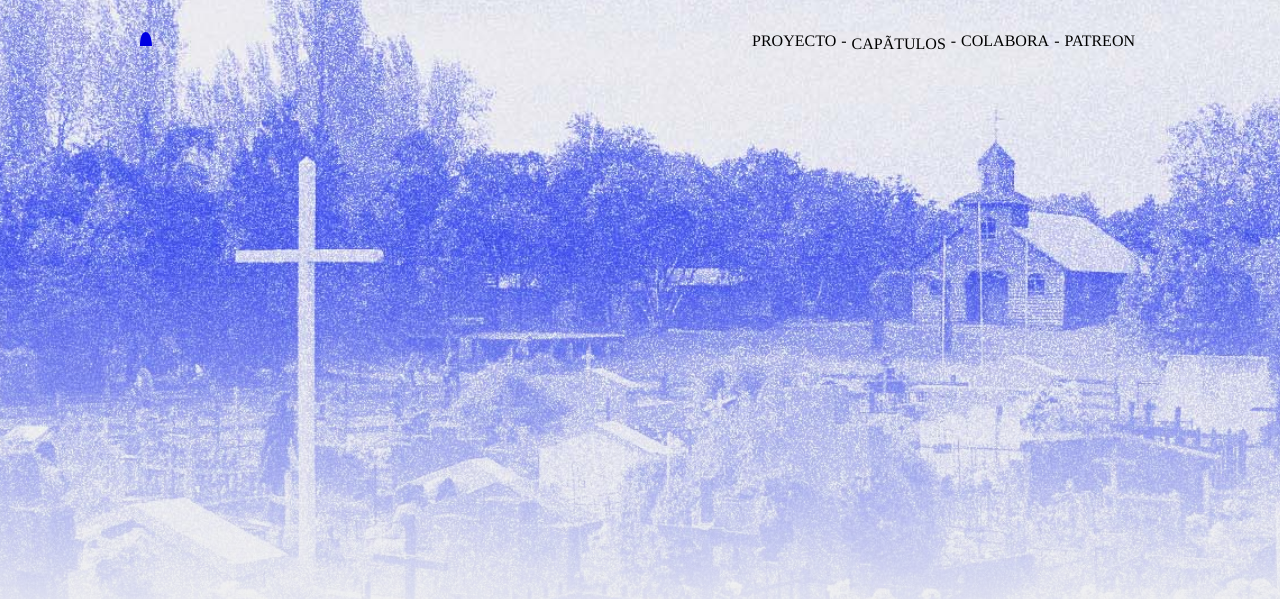
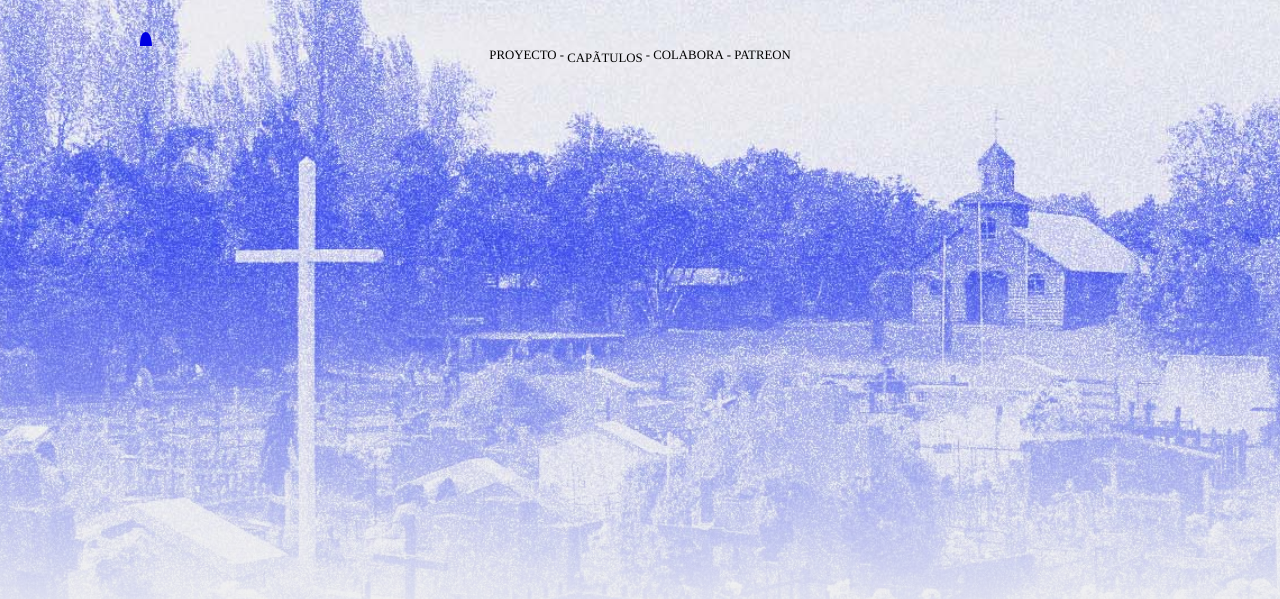
Before and after one commit to jevargasf/patio-web, a plain HTML site: page index.html in a window 1280 px wide. Shown: the top 599 px of the page. Drawn offline with nearby package versions, Linux system fonts and the light colour scheme; no server answers.

Commit message:
navbar intro estilos

```diff
--- a/media/estilo.css
+++ b/media/estilo.css
@@ -80,11 +80,8 @@ main{
 header{
 	position: fixed;
 	height: 50px;
-	float: right;
 	margin: 0 auto;
 	top: 4%;
-	left: 50%;
-	translate: -50% 0%;
 	width: 1000px;
 	z-index: 5;
 }
@@ -95,21 +92,25 @@ header img{
 
 }
 
-header nav{
-	float:right;
-	right:1.5%;
-}
+
 
 header nav.opacidad{
 	opacity: 0.0;
 }
 
+nav ul{
+	display: flex;
+	box-sizing: border-box;
+	margin-left: auto;
+	margin-right: auto;
+	justify-content:center;
+	flex-wrap: wrap;
+}
 
 nav ul li{
-	float: left;
-	margin-right:5px;
 	list-style: none;
-	font-size:1em;
+	font-size:0.8em;
+	padding: 0.1rem;
 }
 
 /*///////////////////// SECCIONES ///////////////////////////////*/
```
